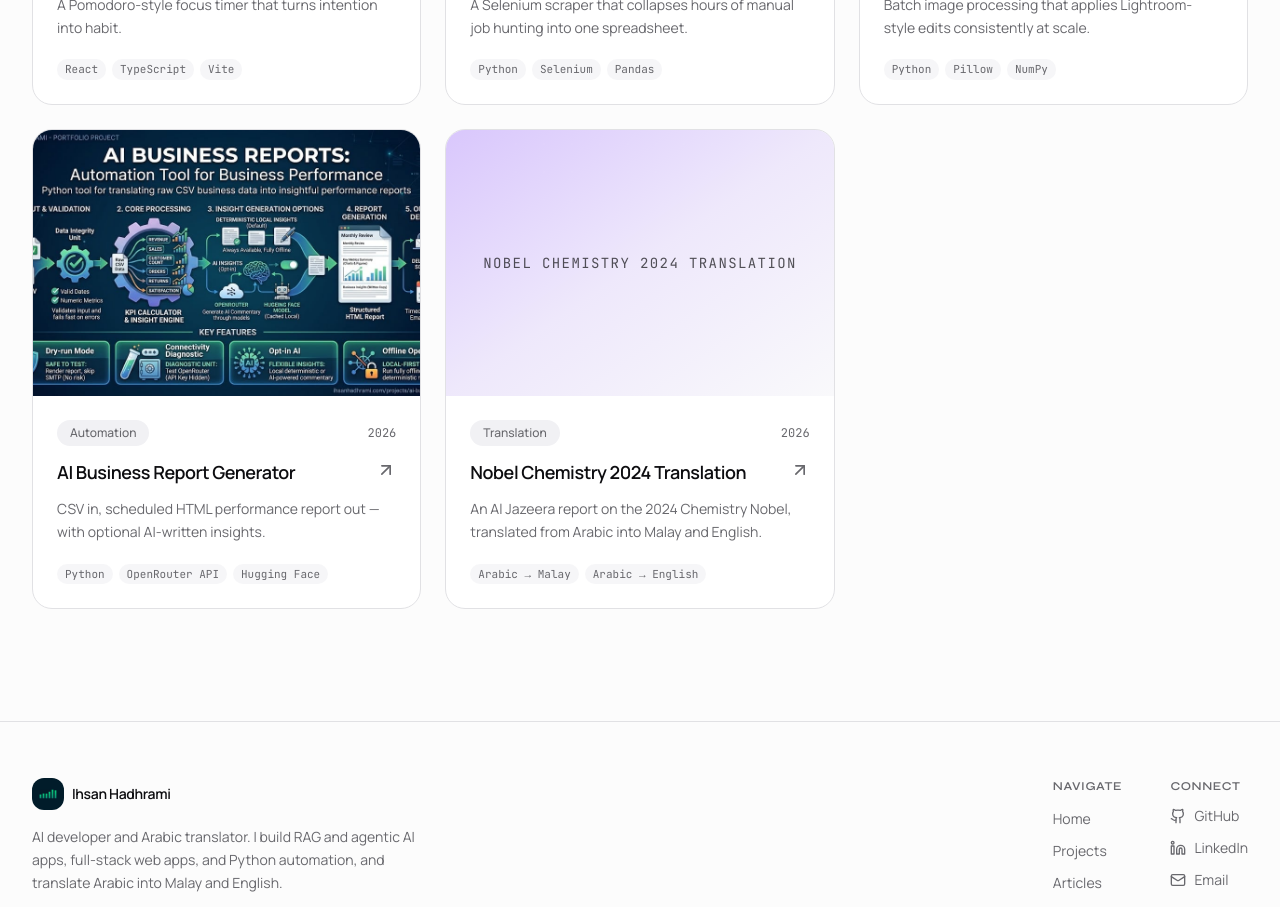
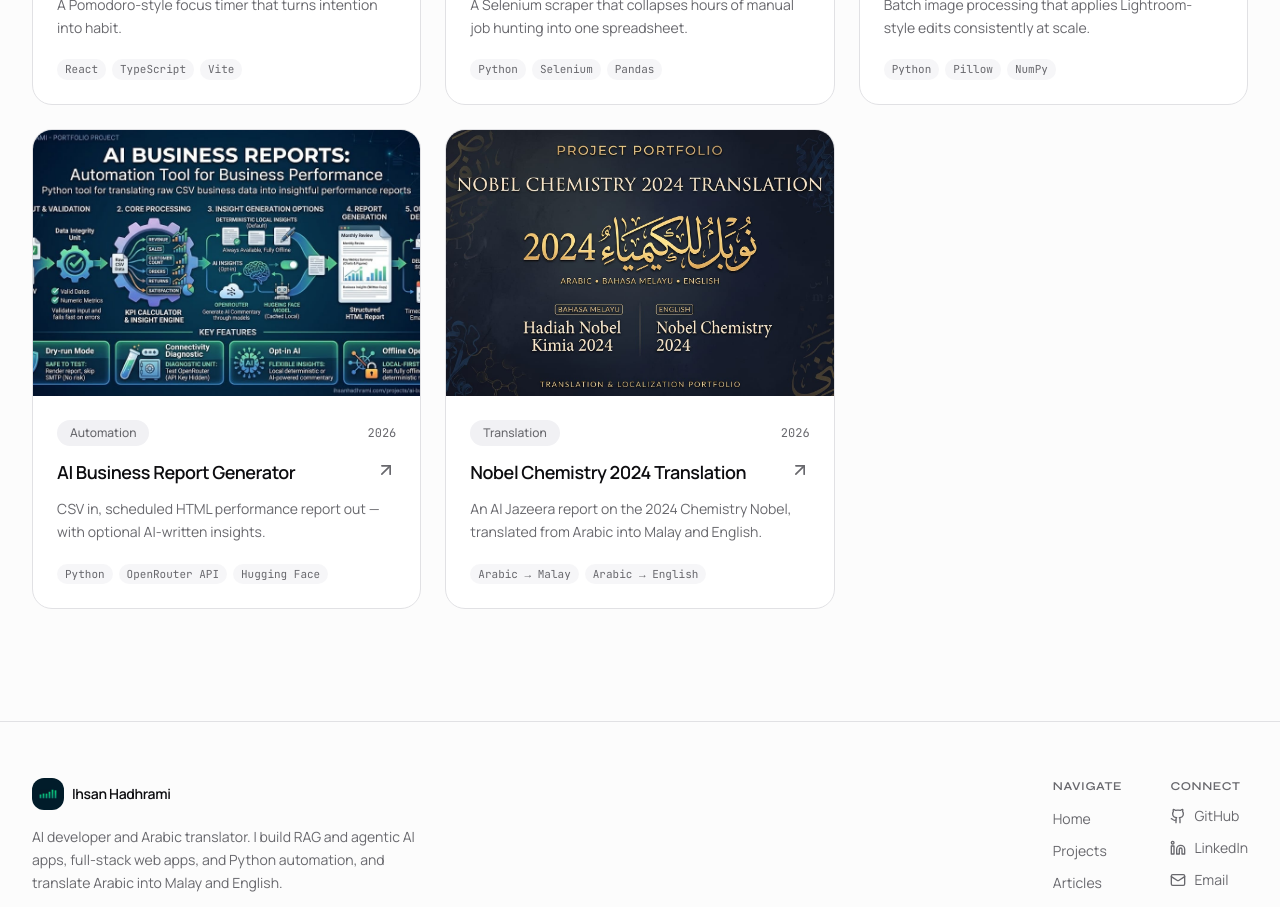
Before and after one commit to ihsanhadhrami/web-portfolio, a React (Vite) app: page /projects in a window 1280 px wide. Shown: the part 1040-1947 px from the top of the page. Built offline with nearby package versions, Linux system fonts and the light colour scheme; no server answers.

Commit message:
Add a cover image to the Nobel Chemistry translation project
Compressed from 2.6 MB to 131 KB (1600px, mozjpeg) and saved under an
ASCII name that matches the other covers.

Co-Authored-By: Claude Opus 5.5 <noreply@anthropic.com>

```diff
--- a/src/data/projects.ts
+++ b/src/data/projects.ts
@@ -124,6 +124,7 @@ export const projects: readonly Project[] = [
       'Glossed computational biology as "biologi komputasi (Bioinformatik)" for Malay readers less familiar with the term.',
       'Kept scientific terms and proper nouns consistent across both targets: protein structures, AlphaFold 2, Google DeepMind.',
     ],
+    cover: '/nobel-chemistry-2024-translation-cover.jpg',
     accent: 'violet',
     translation: nobelChemistry2024,
   },
```
Also changed, not shown: public/nobel-chemistry-2024-translation-cover.jpg (added).
